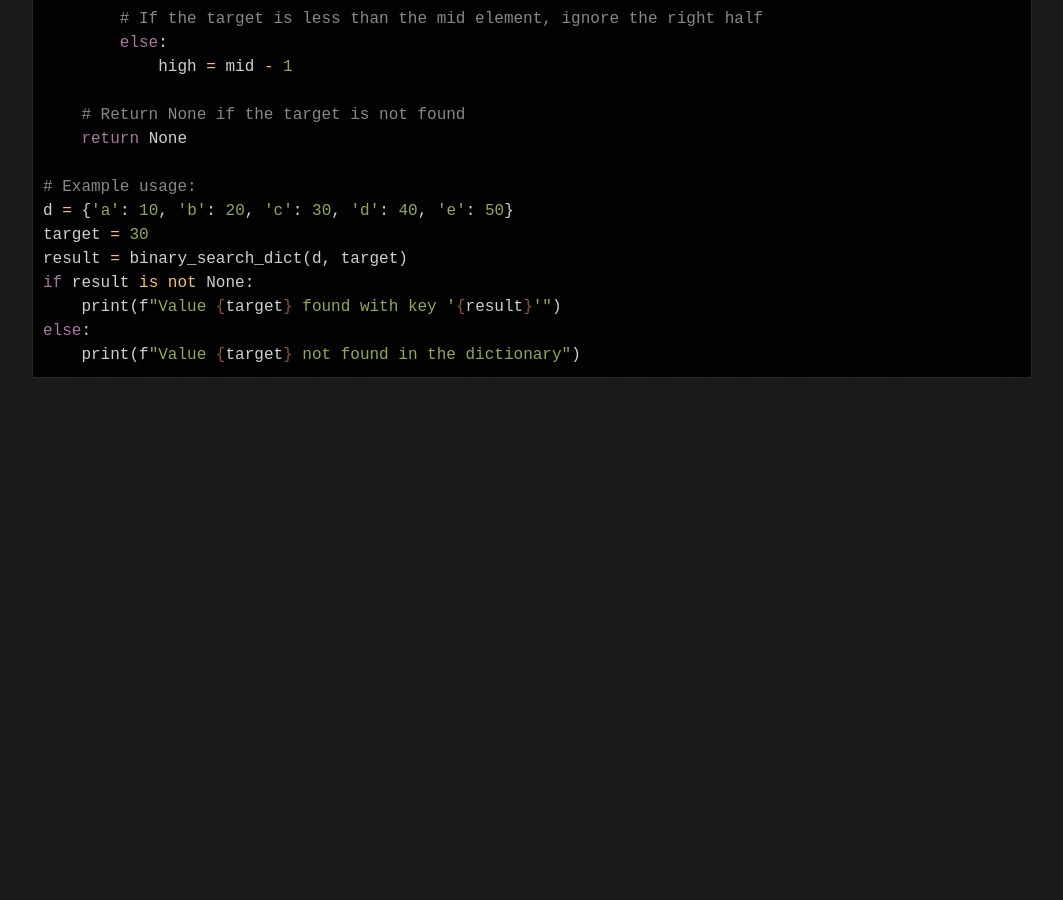
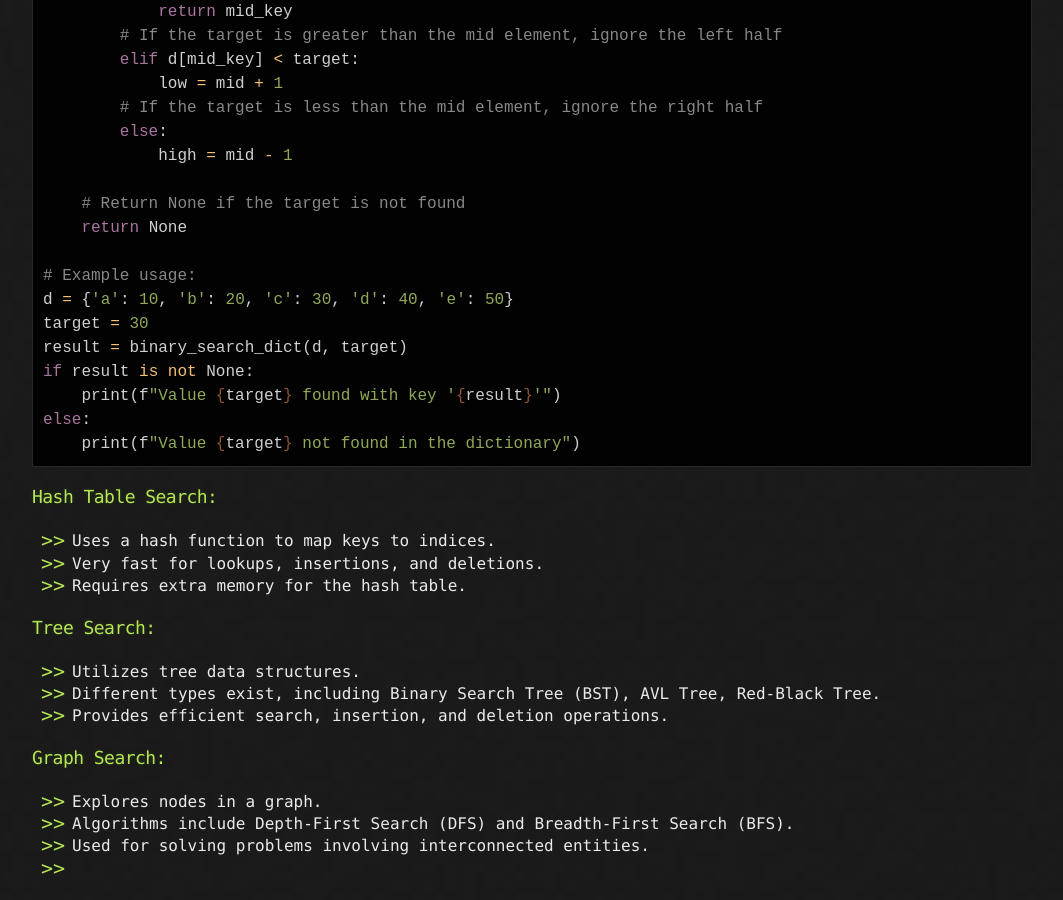
Before and after one commit to sciustechnologia/sciustechnologia.github.io, a Jekyll site: the page built from python/10_algos/1002.md, in a window 1280 px wide and 900 px high, scrolled down 6125 px. Shown: the whole window, without its empty margins (108-1171 px from the left). Built offline with Jekyll 4.4.1, drawn with Linux system fonts in a browser that asks for light colours; before the commit the page ends 6523 px from its top, so only the background shows below that; some of the changed text lies outside the part shown.

Commit message:
Update 1002.md

````diff
--- a/python/10_algos/1002.md
+++ b/python/10_algos/1002.md
@@ -7,8 +7,10 @@ layout: default
 
 ### 1. Linear Search:
 
-- Simple search algorithm that sequentially checks each element in a list until the target element is found or all elements are checked.
-- is straightforward but has a time complexity of O(n), where n is the number of elements in the list. This means it may not be efficient for large datasets compared to more advanced search algorithms like Binary Search (O(log n)) which require the data to be sorted. However, it is useful when the list is not sorted or when a simple implementation is needed.
+* Simple search algorithm that sequentially checks each element in a list until the target element is found or all elements are checked. Goes through each element sequentially.
+* is straightforward but has a time complexity of O(n), where n is the number of elements in the list. This means it may not be efficient for large datasets compared to more advanced search algorithms like Binary Search (O(log n)) which require the data to be sorted. However, it is useful when the list is not sorted or when a simple implementation is needed.
+* Simple to implement, but inefficient for large datasets.
+* Good for unsorted lists.
 
 ```python
 def linear_search(arr, target):
@@ -112,7 +114,9 @@ Step 4: Return Statement: If the loop completes without finding the target, the
 
 ### 2. Binary Search:
 
-- Efficient O(log n) search algorithm for sorted arrays that repeatedly divides the search interval in half.
+* Efficient O(log n) search algorithm for sorted arrays/list that repeatedly divides the search interval in half.
+* Divides the search space in half with each iteration.
+* Much faster than linear search for sorted data.
 
 ```python
 def binary_search(arr, target):
@@ -251,3 +255,20 @@ if result is not None:
 else:
     print(f"Value {target} not found in the dictionary")
 ```
+
+
+### Hash Table Search:
+* Uses a hash function to map keys to indices.
+* Very fast for lookups, insertions, and deletions.
+* Requires extra memory for the hash table.
+
+### Tree Search:
+* Utilizes tree data structures.
+* Different types exist, including Binary Search Tree (BST), AVL Tree, Red-Black Tree.
+* Provides efficient search, insertion, and deletion operations.
+
+### Graph Search:
+* Explores nodes in a graph.
+* Algorithms include Depth-First Search (DFS) and Breadth-First Search (BFS).
+* Used for solving problems involving interconnected entities.
+*
````
